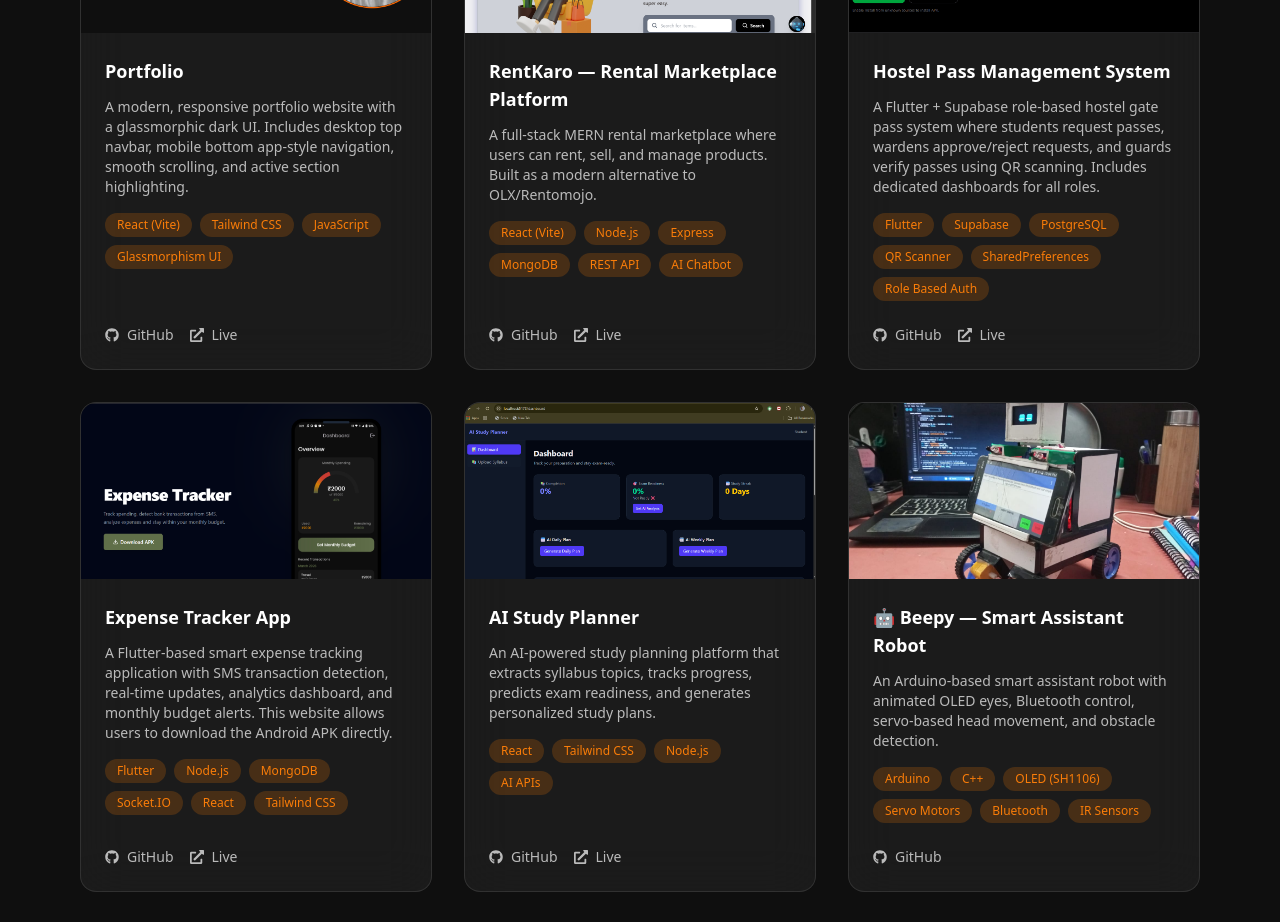
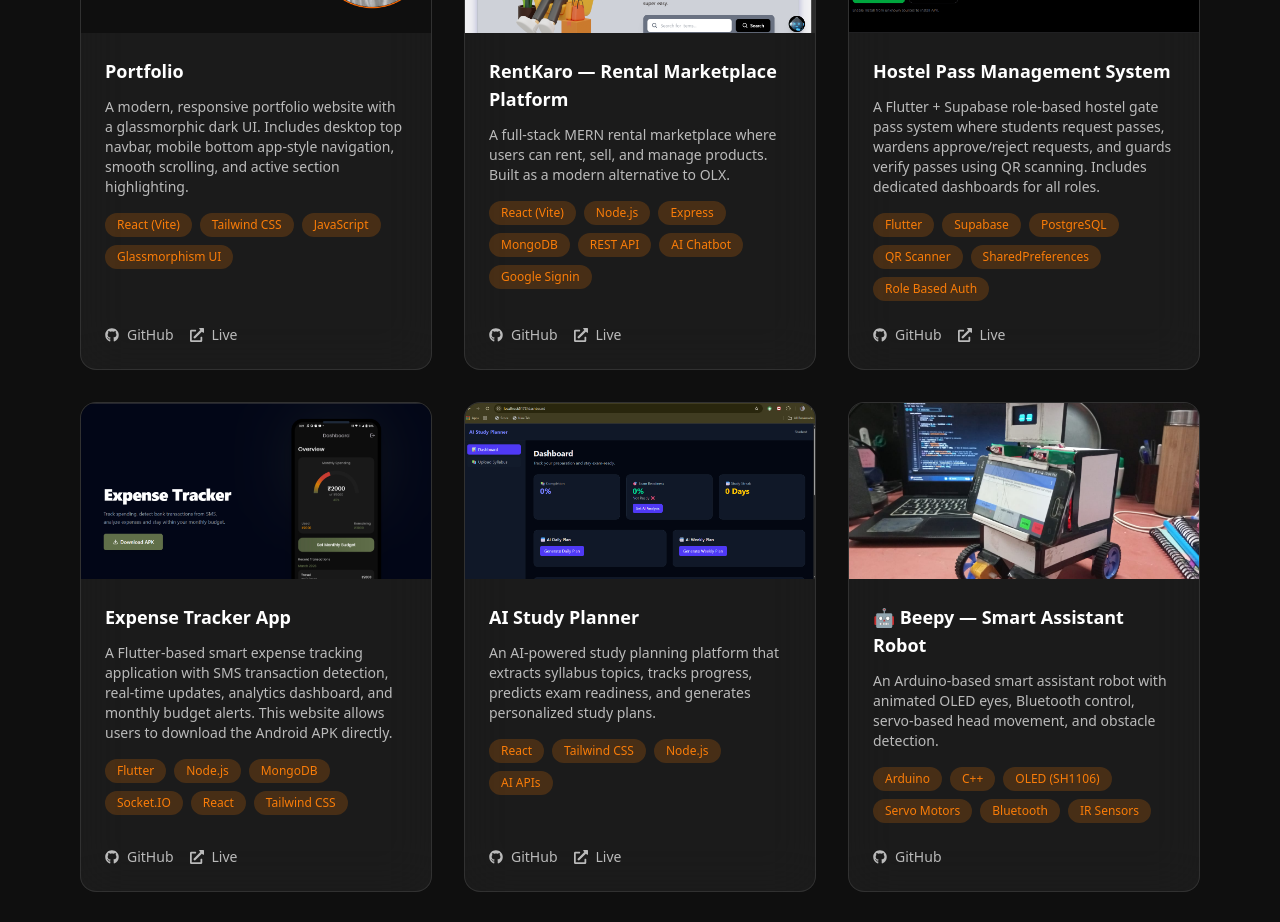
Before and after one commit to Karanx11/Portfolio, a React (Vite) app in the folder frontend/: page / in a window 1280 px wide. Shown: the part 2780-3702 px from the top of the page. Built offline with nearby package versions, Linux system fonts and the light colour scheme.

Commit message:
Updated Project Bio

```diff
--- a/frontend/src/pages/Projects.jsx
+++ b/frontend/src/pages/Projects.jsx
@@ -23,7 +23,7 @@ const projects = [
   {
     title: "RentKaro — Rental Marketplace Platform",
     description:
-      "A full-stack MERN rental marketplace where users can rent, sell, and manage products. Built as a modern alternative to OLX/Rentomojo.",
+      "A full-stack MERN rental marketplace where users can rent, sell, and manage products. Built as a modern alternative to OLX.",
     tech: [
       "React (Vite)",
       "Node.js",
@@ -31,6 +31,7 @@ const projects = [
       "MongoDB",
       "REST API",
       "AI Chatbot",
+      "Google Signin"
     ],
     github: "https://github.com/Karanx11/RentKaro",
     live: "https://rentkaro-frontend.onrender.com",
```
